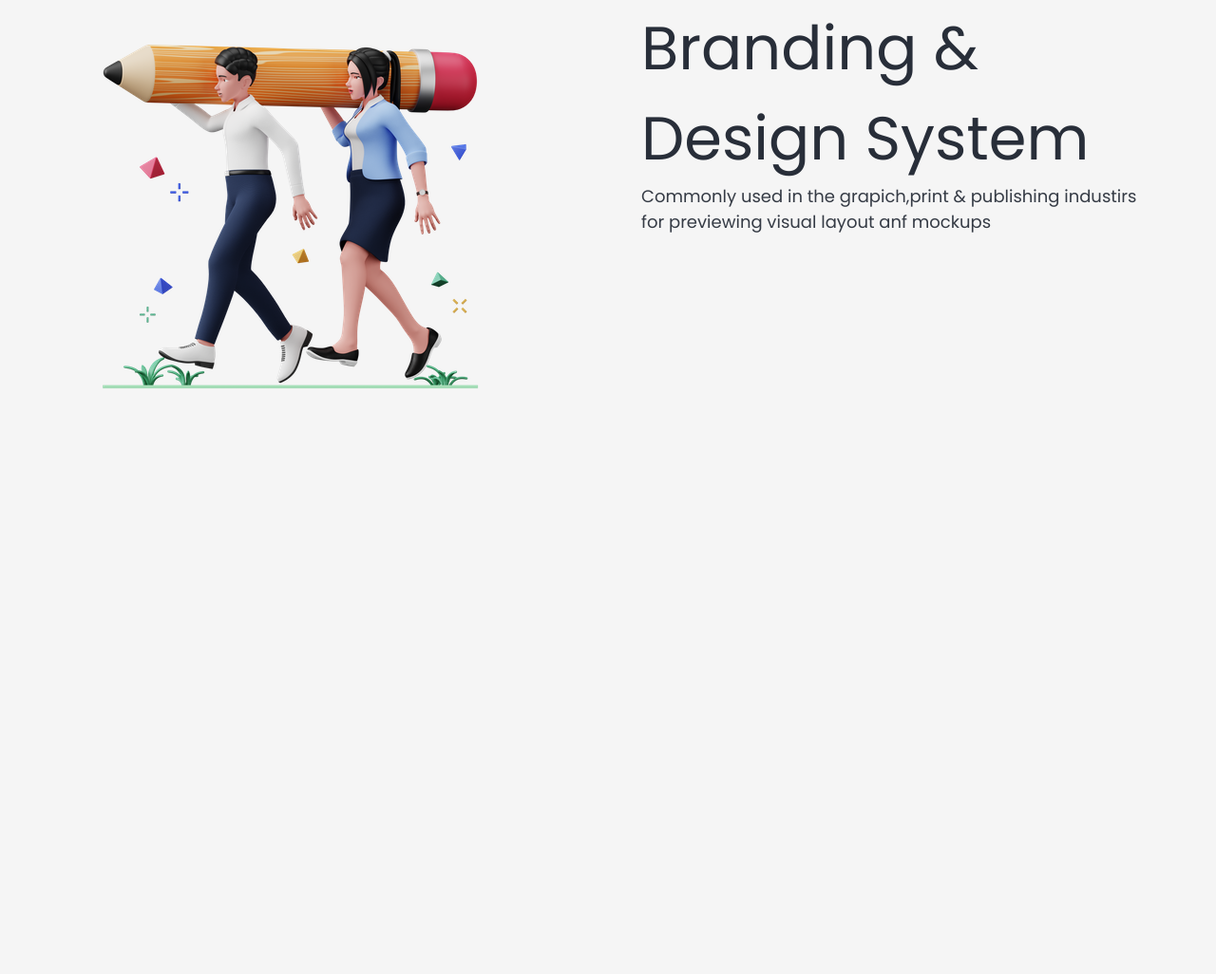
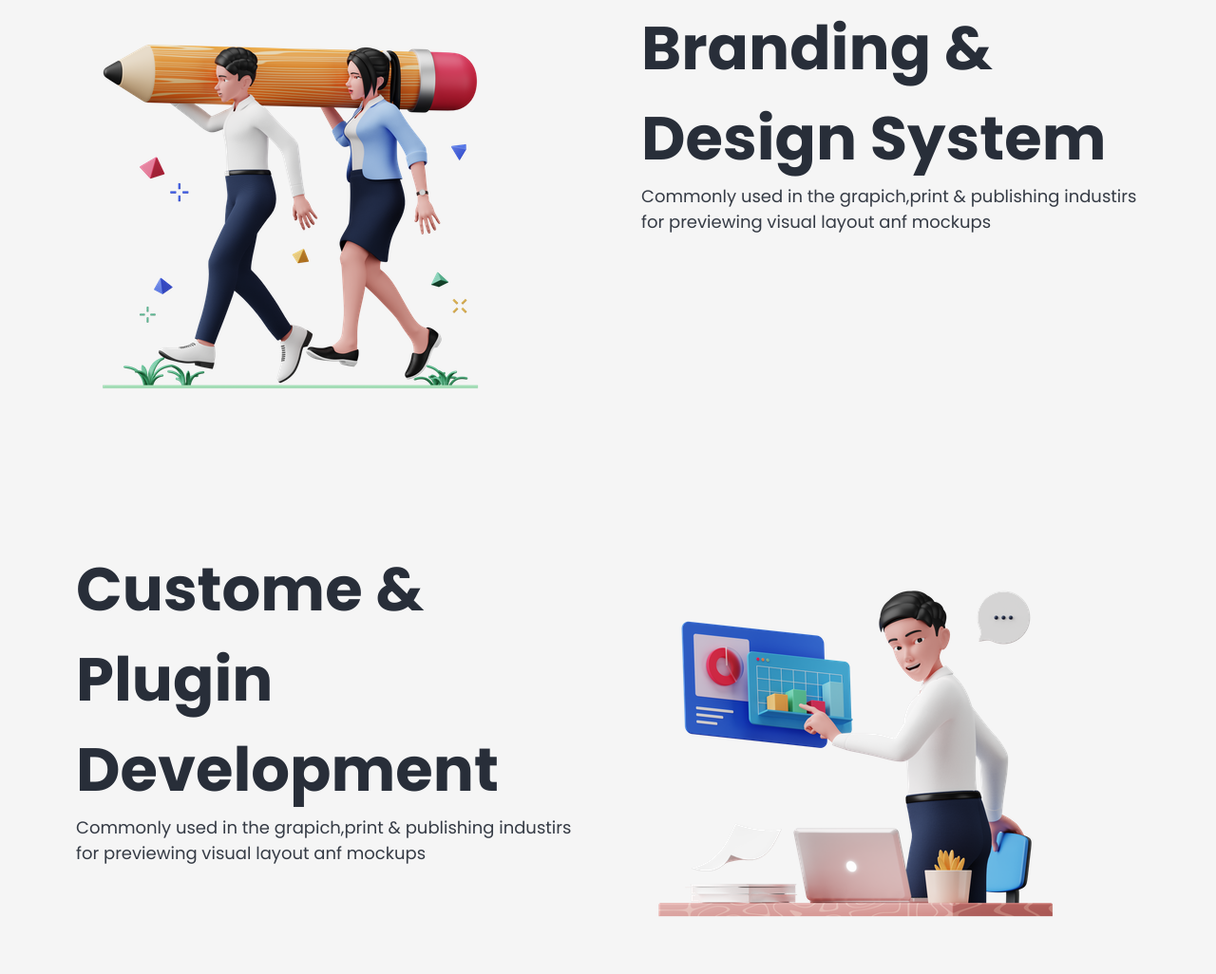
Before and after one commit to MatzAraujo/digital-agency, a plain HTML site: page index.html in a window 1280 px wide. Shown: the part 1245-2271 px from the top of the page at 95% size. Drawn offline with Linux system fonts and the light colour scheme.

Commit message:
finished about section v2

```diff
--- a/css/main.css
+++ b/css/main.css
@@ -103,6 +103,7 @@ body{
 
 #home .image{background:  url(/assets/images/business-people-discussing-business-idea.png) no-repeat;}
 #about .image{background: url(/assets/images/designer-team-working-on-creative-design.png) no-repeat;}
+#about .image:nth-last-child(1){background: url(/assets/images/businessman-analyzing-data.png) no-repeat;}
 
 section:not(#home){
     padding-top: 12.23rem;
@@ -154,7 +155,10 @@ section:not(#home){
     width: 100%;
 }
 
-.title{color: var(--primary-clr-400);}
+.title{
+    color: var(--primary-clr-400);
+    font-weight: var(--fw-bold);
+}
 
 p{
     font-size: var(--fs-body-text);
@@ -247,3 +251,7 @@ main{
     height: 8rem;
     padding: var(--btn-padding);
 }
+
+#about .even-columns:nth-child(2){
+    margin-top: 12rem;
+}
--- a/index.html
+++ b/index.html
@@ -45,9 +45,7 @@
                             <div class="button">
                                 <a href="#contact" class="btn">Contact us</a>
                             </div>
-
                         </div>
-
                         <div class="image">
                         </div>
                     </div>
@@ -68,8 +66,30 @@
                     <div class="even-columns">
                         <div class="image"></div>
                         <div class="texts">
-                            <h3 class="title | fs-main-heading">Branding & Design System</h3>
+                            <h2 class="title | fs-main-heading">Branding & Design System</h2>
                             <p>Commonly used in the grapich,print & publishing industirs for previewing visual layout anf mockups</p>
+                        </div>
+                    </div>
+
+                    <div class="even-columns">
+                        <div class="texts">
+                            <h3 class="title | fs-main-heading fw-bold">Custome & Plugin Development</h3>
+                            <p>Commonly used in the grapich,print & publishing industirs for previewing visual layout anf mockups</p>
+                        </div>
+                        <div class="image">
+
+                        </div>
+                    </div>
+                </section>
+
+                    <!--Testimonials-->
+                <section id="testimonials">
+                    <div class="even-columns">
+                        <div>
+
+                        </div>
+                        <div>
+
                         </div>
                     </div>
                 </section>
```
Also changed, not shown: assets/images/businessman-analyzing-data.png (added).
